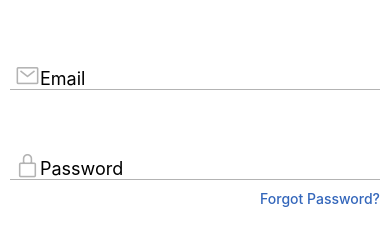
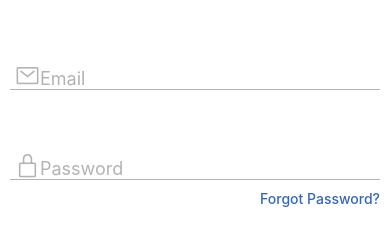
Before and after one commit to hoocem/chocodar-app, a React Native app: screen /Account in a window 390 px wide. Shown: the part 122-351 px from the top of the page. Built offline with nearby package versions, Linux system fonts and the light colour scheme; no server answers.

Commit message:
fix inputs colors

```diff
--- a/components/CheckoutForm.js
+++ b/components/CheckoutForm.js
@@ -68,6 +68,7 @@ const CheckoutForm = () => {
               onChangeText={onChange}
               onBlur={onBlur}
               placeholder="Full name"
+              placeholderTextColor={theme.colors.gray}
               returnKeyType="next"
               // onSubmitEditing={() => lastNameInput.current.focus()}
               blurOnSubmit={false}
@@ -95,7 +96,8 @@ const CheckoutForm = () => {
               selectedValue={watch('governorate')}
               onValueChange={itemValue => {
                 setValue('governorate', itemValue);
-              }}>
+              }}
+              dropdownIconColor={theme.colors.gray}>
               {Object.keys(locations).map(governorate => (
                 <Picker.Item
                   key={governorate}
@@ -126,7 +128,8 @@ const CheckoutForm = () => {
               selectedValue={watch('delegation')}
               onValueChange={itemValue => {
                 setValue('delegation', itemValue);
-              }}>
+              }}
+              dropdownIconColor={theme.colors.gray}>
               {locations[
                 reverseGovernorateName(watch('governorate'))
               ].delegations.map(delegation => (
@@ -163,6 +166,7 @@ const CheckoutForm = () => {
               onChangeText={onChange}
               onBlur={onBlur}
               placeholder="Adress"
+              placeholderTextColor={theme.colors.gray}
               returnKeyType="next"
               // onSubmitEditing={() => lastNameInput.current.focus()}
               blurOnSubmit={false}
@@ -194,6 +198,7 @@ const CheckoutForm = () => {
               onChangeText={onChange}
               onBlur={onBlur}
               placeholder="Phone"
+              placeholderTextColor={theme.colors.gray}
               returnKeyType="next"
               // onSubmitEditing={() => lastNameInput.current.focus()}
               blurOnSubmit={false}
--- a/components/SearchBar.js
+++ b/components/SearchBar.js
@@ -22,6 +22,7 @@ export const SearchBar = ({value, onChange, onSubmit, onClear}) => {
         returnKeyType="search"
         style={styles.input}
         placeholder="Search for products"
+        placeholderTextColor={theme.colors.gray}
       />
       {!!value && (
         <TouchableOpacity onPress={onClear}>
--- a/screens/Signin.js
+++ b/screens/Signin.js
@@ -112,6 +112,7 @@ const Signin = ({navigation}) => {
                 onChangeText={onChange}
                 onBlur={onBlur}
                 placeholder="Email"
+                placeholderTextColor={theme.colors.gray}
                 keyboardType="email-address"
                 returnKeyType="next"
                 onSubmitEditing={() => passwordInput.current.focus()}
@@ -147,6 +148,7 @@ const Signin = ({navigation}) => {
                 onChangeText={onChange}
                 onBlur={onBlur}
                 placeholder="Password"
+                placeholderTextColor={theme.colors.gray}
                 secureTextEntry={true}
                 ref={passwordInput}
                 style={styles.input}
@@ -272,6 +274,7 @@ const styles = StyleSheet.create({
     flex: 1,
     fontSize: 18,
     paddingBottom: 0,
+    color: theme.colors.darkGray,
   },
   icon: {
     alignSelf: 'flex-end',
--- a/screens/Signup.js
+++ b/screens/Signup.js
@@ -140,6 +140,7 @@ const Signup = ({navigation}) => {
                 onChangeText={onChange}
                 onBlur={onBlur}
                 placeholder="First name"
+                placeholderTextColor={theme.colors.gray}
                 returnKeyType="next"
                 onSubmitEditing={() => lastNameInput.current.focus()}
                 blurOnSubmit={false}
@@ -174,6 +175,7 @@ const Signup = ({navigation}) => {
                 onChangeText={onChange}
                 onBlur={onBlur}
                 placeholder="Last name"
+                placeholderTextColor={theme.colors.gray}
                 returnKeyType="next"
                 onSubmitEditing={() => emailInput.current.focus()}
                 blurOnSubmit={false}
@@ -216,6 +218,7 @@ const Signup = ({navigation}) => {
                 onChangeText={onChange}
                 onBlur={onBlur}
                 placeholder="Email"
+                placeholderTextColor={theme.colors.gray}
                 keyboardType="email-address"
                 returnKeyType="next"
                 onSubmitEditing={() => passwordInput.current.focus()}
@@ -259,6 +262,7 @@ const Signup = ({navigation}) => {
                 onChangeText={onChange}
                 onBlur={onBlur}
                 placeholder="Password"
+                placeholderTextColor={theme.colors.gray}
                 secureTextEntry={true}
                 returnKeyType="next"
                 onSubmitEditing={() => phoneInput.current.focus()}
@@ -303,6 +307,7 @@ const Signup = ({navigation}) => {
                 onChangeText={onChange}
                 onBlur={onBlur}
                 placeholder="Phone"
+                placeholderTextColor={theme.colors.gray}
                 keyboardType="phone-pad"
                 ref={phoneInput}
                 maxLength={8}
@@ -383,6 +388,7 @@ const styles = StyleSheet.create({
     flex: 1,
     fontSize: 18,
     paddingBottom: 0,
+    color: theme.colors.darkGray,
   },
   icon: {
     alignSelf: 'flex-end',
```
